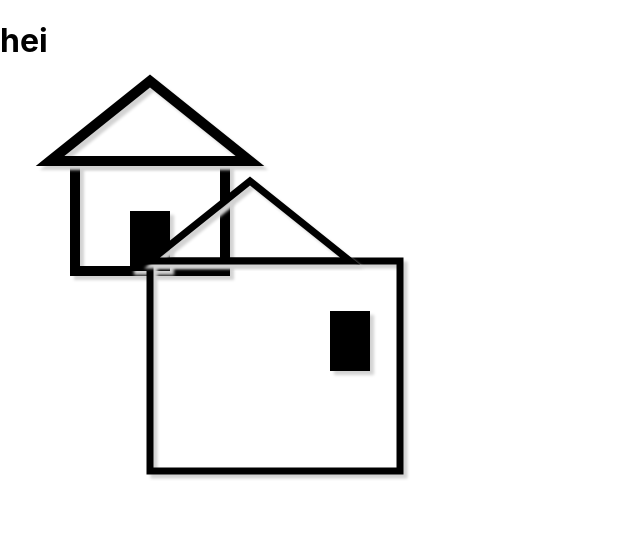
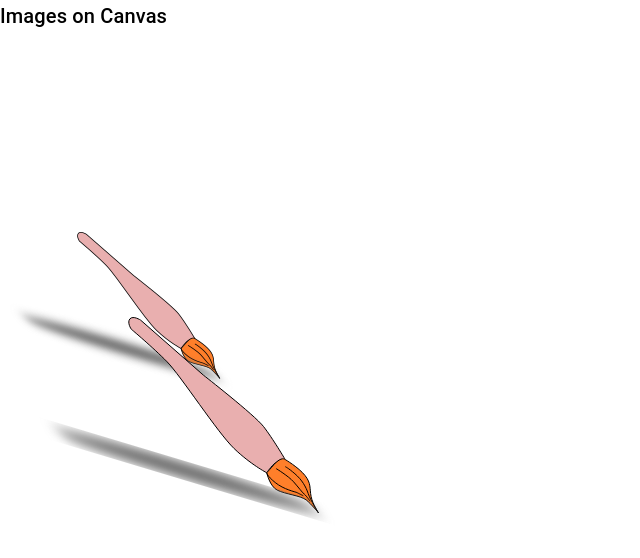
Before and after one commit to pietarin/ReactGUI, a React (Create React App) app: page / in a window 1280 px wide. Shown: the top 558 px of the page, without its empty margins (0-640 px from the left). Built offline with nearby package versions, Linux system fonts and the light colour scheme.

Commit message:
5.2 in progress

```diff
--- a/src/exercises/exercise5.1.js
+++ b/src/exercises/exercise5.1.js
@@ -76,15 +76,12 @@ function App() {
 
     return (
         <Box>
-			<Box style={{"zIndex": 2, "position": "fixed"}} display="block" displayPrint="none">
-			</Box>
 			<canvas
 				width={canvasSize[0]}
 				height={canvasSize[1]}
 				ref={canvasRef}
 				style={{"cursor": "none", "zIndex": 1, "position": "fixed"}}
 			/>
-            <h1>hei</h1>
 		</Box>
     );
 }
--- /dev/null
+++ b/src/exercises/exercise5.2.js
@@ -0,0 +1,52 @@
+import React, { useRef, useEffect } from 'react';
+import './exercise.css';
+import Typography from '@material-ui/core/Typography';
+import Box from '@material-ui/core/Box';
+import brushSVG from './brush.svg';
+import brushImg from './brush.png';
+import FormControlLabel from '@material-ui/core/FormControlLabel';
+
+function App() {
+    // reference to canvas element, in JSX content
+    // there is ref={canvasRef} which causes that
+    // element to be stored here
+    const canvasRef = useRef(null);
+    const imageEl = useRef(brushImg);
+    const svgEl = useRef(brushSVG);
+
+    useEffect(() => {
+        // this is called every time the UI has updated
+        // when this is executed the first time, the canvas has been created
+        let ctx = canvasRef.current.getContext('2d');
+        // width an height are used in various places, store them in these variables to shorten the following code
+        let [w, h] = [canvasRef.current.width, canvasRef.current.height];
+        // clear canvas
+        ctx.clearRect(0, 0, w, h);
+        // save the current canvas state so that we can go back to it
+        ctx.save();
+        // draw the png and svg images to canvas
+        ctx.drawImage(imageEl.current, 0, w / 3);
+        ctx.drawImage(svgEl.current, 0, w / 3);
+    });
+
+    return (
+        <Box>
+            <Box>
+                <Typography variant="h6">Images on Canvas</Typography>
+            </Box>
+            <Box display="flex" style={{ "position": "relative", "top": 0, "width": 40, "height": 600 }}>
+                <Box>
+                    <canvas
+                        width={600}
+                        height={600}
+                        ref={canvasRef}
+                    />
+                    <img onLoad={() => {}} src={brushImg} alt="" ref={imageEl} style={{ "display": "none" }} />
+                    <img onLoad={() => {}} src={brushSVG} alt="" ref={svgEl} style={{ "display": "none" }} />
+                </Box>
+            </Box>
+        </Box>
+    );
+}
+
+export default App;
--- a/src/index.js
+++ b/src/index.js
@@ -10,7 +10,8 @@ import './index.css';
 //import App from './exercises/exercise4.1.js';
 //import App from './exercises/exercise4.2.js';
 //import App from './exercises/exercise4.3.js';
-import App from './exercises/exercise5.1.js';
+//import App from './exercises/exercise5.1.js';
+import App from './exercises/exercise5.2.js';
 import * as serviceWorker from './serviceWorker';
 
 ReactDOM.render(<App />, document.getElementById('root'));
```
Also changed, not shown: src/exercises/brush.png (added), src/exercises/brush.svg (added).
